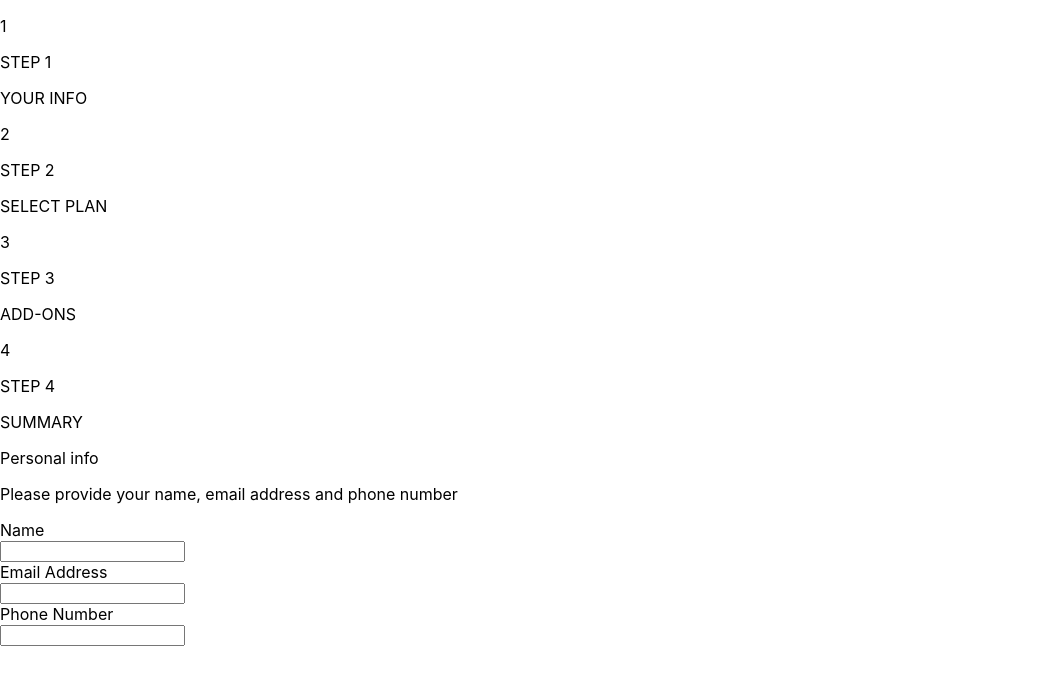
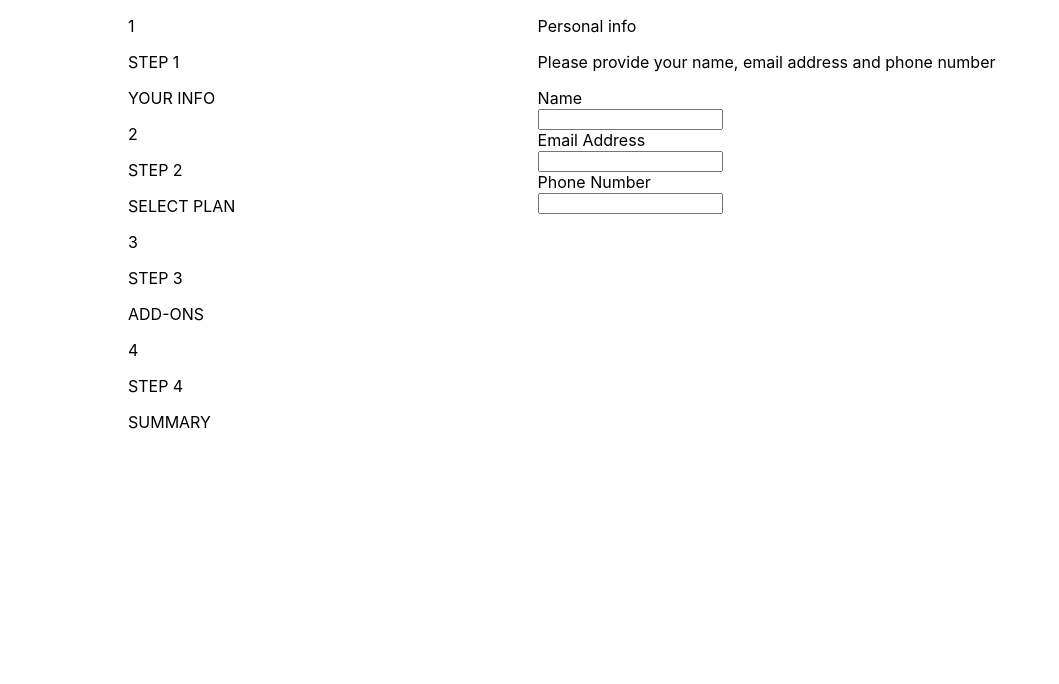
Before and after one commit to steven-mpawulo/multi-step-form, a React (Create React App) app: page / in a window 1280 px wide. Shown: the top 684 px of the page, without its empty margins (0-1059 px from the left). Built offline with nearby package versions, Linux system fonts and the light colour scheme.

Commit message:
centers wrapper

```diff
--- a/src/App.js
+++ b/src/App.js
@@ -1,4 +1,5 @@
 import Wrapper from "./components/Wrapper";
+import './styles/app.css'
 
 function App() {
   return (
--- a/src/components/Wrapper.js
+++ b/src/components/Wrapper.js
@@ -1,5 +1,6 @@
 import React from 'react'
 import PersonalInfo from './PersonalInfo'
+import '../styles/wrapper.css'
 
 const Wrapper = () => {
   return (
--- /dev/null
+++ b/src/styles/app.css
@@ -0,0 +1,4 @@
+.major-container {
+    width: 100%;
+    height: 100%;
+}
--- /dev/null
+++ b/src/styles/wrapper.css
@@ -0,0 +1,14 @@
+.main-container {
+    display: flex;
+    width: 80%;
+    height: 60%;
+    margin: 0 auto;
+}
+
+.left-container {
+    width: 40%;
+}
+
+.right-container {
+    width: 60%;
+}
```
